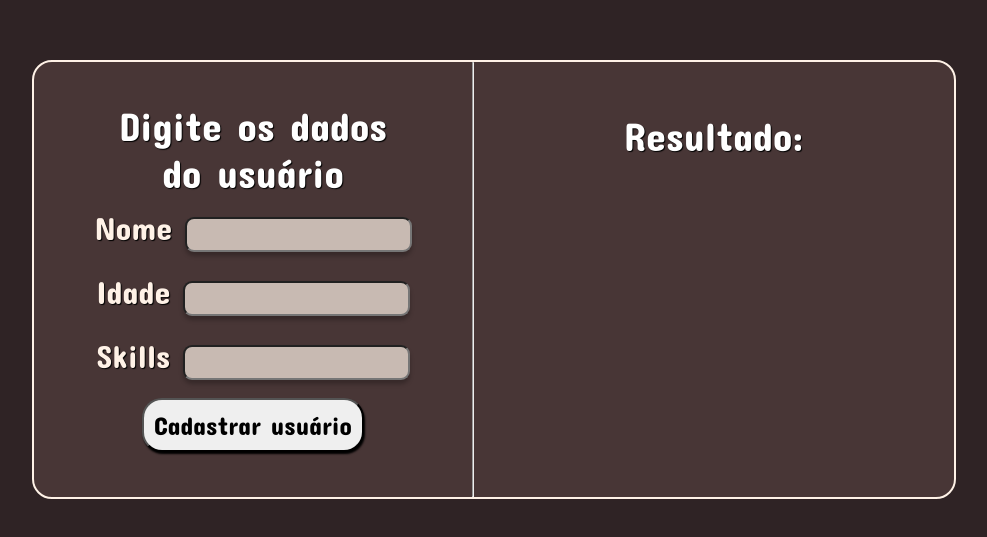
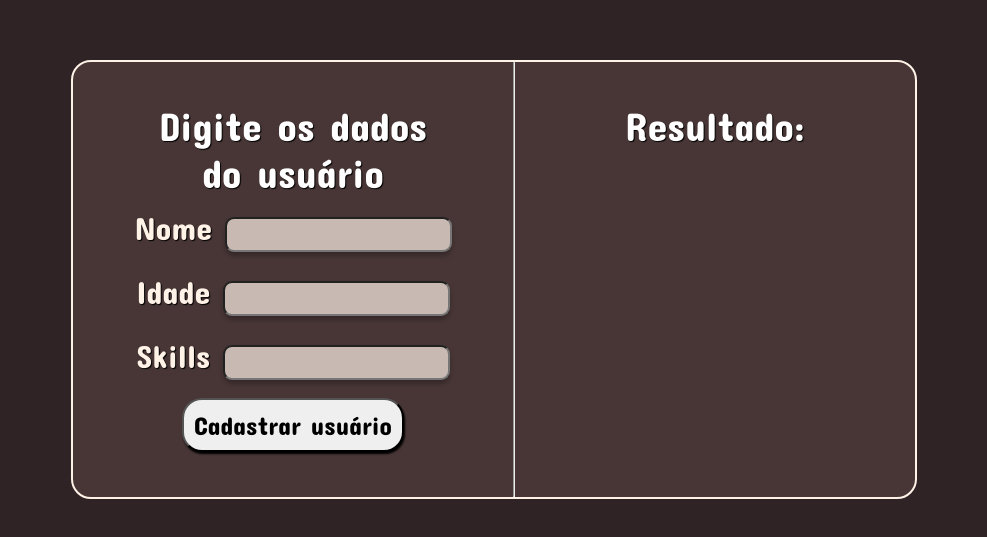
Before and after one commit to lendradees/desafio-js-ballerini, a plain HTML site: page index.html in a window 1280 px wide. Shown: the part 121-658 px from the top of the page, without its empty margins (146-1133 px from the left). Drawn offline with Linux system fonts and the light colour scheme.

Commit message:
Update style.css

```diff
--- a/styles/style.css
+++ b/styles/style.css
@@ -34,6 +34,7 @@ main h2 {
 .dados{
     text-align: center;
     margin: 40px 60px;
+    width: 25vw;
 }
 .input-content{
     text-align: center;
@@ -75,11 +76,12 @@ main h2 {
     margin: 20px 40px;
     text-shadow: 1px 1px 1px black;
     text-align: justify;
-    width: 400px;
+    width: 25vw;
 }
 .user-list > h2 {
-    margin: 30px;
+    padding: 20px 30px;
     text-align: center;
+    width: auto;
 }
 .user-info{
     height: 280px;
```
